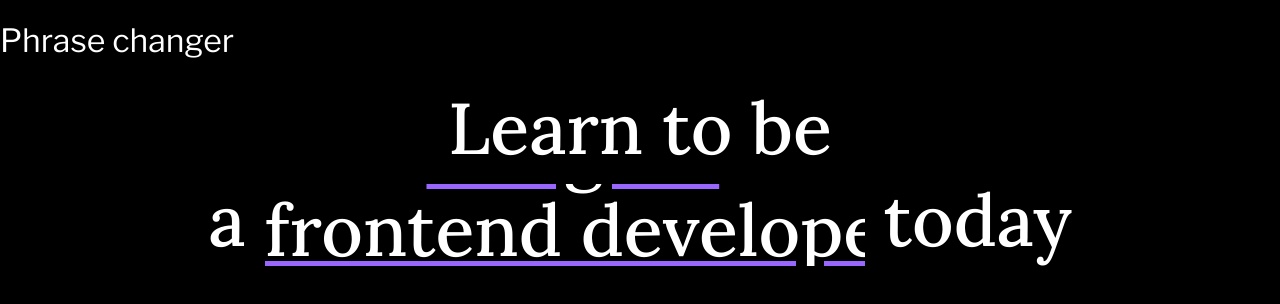
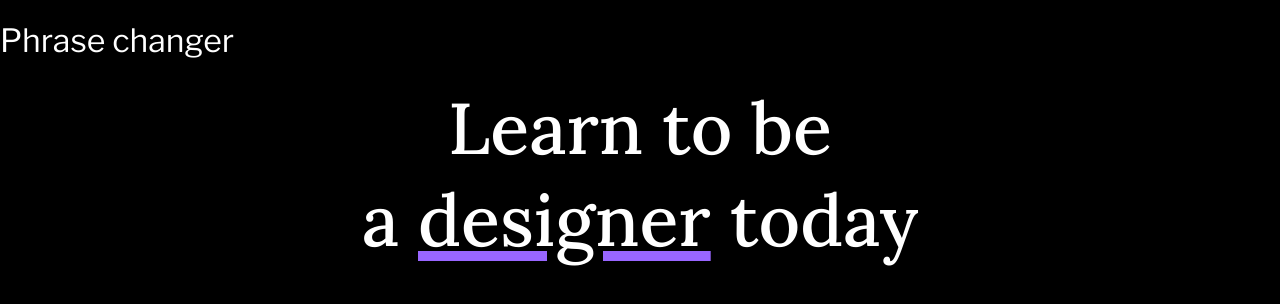
Before and after one commit to lightster/frontend-challenged, a Next.js app in the folder apps/web/: page /phrase-changer in a window 1280 px wide. Shown: the top 304 px of the page. Built offline with nearby package versions, Linux system fonts and the light colour scheme.

Commit message:
Re-enable animation now that positioning is correct

```diff
--- a/apps/web/app/phrase-changer/page.tsx
+++ b/apps/web/app/phrase-changer/page.tsx
@@ -61,7 +61,7 @@ function PhraseChanger() {
     }
 
     const timer = setTimeout(() => {
-      // setTransitionState("start");
+      setTransitionState("start");
     }, 2000);
 
     return () => clearTimeout(timer);
```
